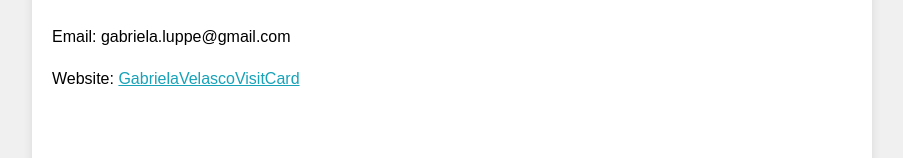
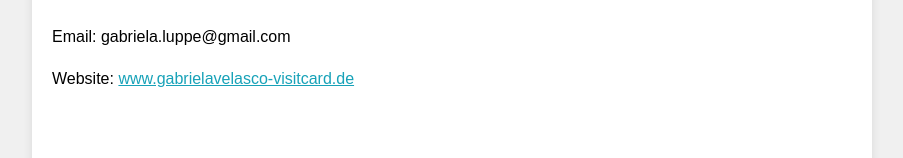
Before and after one commit to GabiVelasco/web_lebenslauf, a plain HTML site: page index.html in a window 1280 px wide. Shown: the part 461-619 px from the top of the page, without its empty margins (188-1091 px from the left). Drawn offline with Linux system fonts and the light colour scheme.

Commit message:
name of the site visit card - updated

```diff
--- a/index.html
+++ b/index.html
@@ -18,7 +18,7 @@
             <h2>Contact Information</h2>
             <p>Email: gabriela.luppe@gmail.com</p>
             <p>Website: <a
-                    href="https://gabivelasco.github.io/GabrielaVelascoVisitCard/">GabrielaVelascoVisitCard</a>
+                    href="https://gabivelasco.github.io/GabrielaVelascoVisitCard/">www.gabrielavelasco-visitcard.de</a>
             </p>
         </div>
 
```
